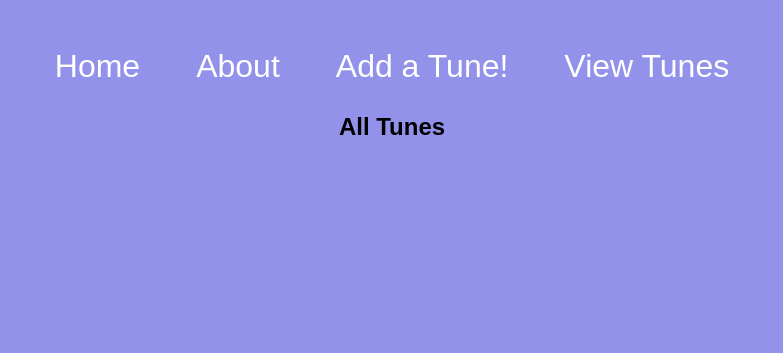
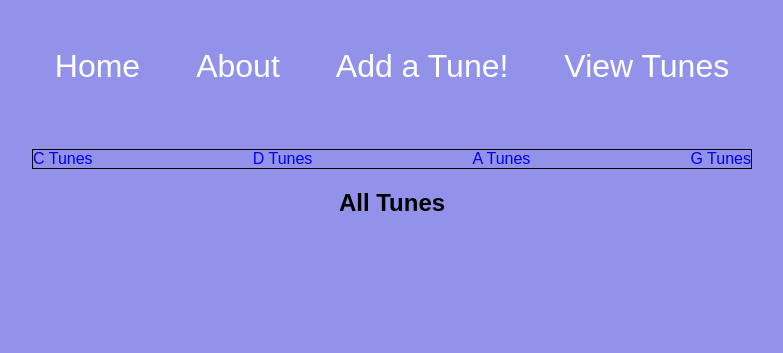
Before and after one commit to bcarpenter7/tune-collector, a Django app: page /tunes/ in a window 1280 px wide. Shown: the top 353 px of the page, without its empty margins (248-1031 px from the left). Run offline with Django 4.2, Linux system fonts and the light colour scheme; data that the repository does not hold is empty.

Commit message:
key change for index

```diff
--- a/main_app/static/css/style.css
+++ b/main_app/static/css/style.css
@@ -62,6 +62,17 @@ h2 {
 
 /* INDEX */
 
+#keyChange {
+    margin-top: 7vmin;
+    display: flex;
+    flex-direction: row;
+    border: 1px solid black;
+    justify-content: space-between;
+}
+
+#keyChange > * {
+    display: inline-flex;
+}
 a:link {
     text-decoration: none;
 }
--- a/main_app/templates/tunes/index.html
+++ b/main_app/templates/tunes/index.html
@@ -1,7 +1,12 @@
 {% extends 'base.html' %}
 {% block content %}
-
-<h2>All Tunes</h2>
+<div id="keyChange">
+  <a href="{% url 'index_c' %}">C Tunes</a>
+  <a href="{% url 'index_d' %}">D Tunes</a>
+  <a href="{% url 'index_a' %}">A Tunes</a>
+  <a href="{% url 'index_g' %}">G Tunes</a>
+</div>
+<h2>{{title}} Tunes</h2>
 {% for tune in tunes %}
 <a href="{% url 'detail' tune.id %}">
   <div class="card">
--- a/main_app/urls.py
+++ b/main_app/urls.py
@@ -6,6 +6,10 @@ urlpatterns = [
 path('', views.home, name='home'),
 path('about/', views.about, name='about'),
 path('tunes/', views.tunes_index, name='index'),
+path('tunes/d', views.tunes_index_d, name='index_d'),
+path('tunes/a', views.tunes_index_a, name='index_a'),
+path('tunes/c', views.tunes_index_c, name='index_c'),
+path('tunes/g', views.tunes_index_g, name='index_g'),
 path('tunes/<int:tune_id>/', views.tunes_detail, name='detail'),
 path('tunes/create/', views.TuneCreate.as_view(), name='tunes_create'),
 path('tunes/<int:pk>/update', views.TuneUpdate.as_view(), name='tunes_update'),
--- a/main_app/views.py
+++ b/main_app/views.py
@@ -14,7 +14,36 @@ def about(request):
 def tunes_index(request):
     tunes = Tune.objects.order_by('name')
     return render(request, 'tunes/index.html', {
-        'tunes': tunes
+        'tunes': tunes,
+        'title': 'All'
+    })
+
+def tunes_index_d(request):
+    tunes = Tune.objects.filter(key='D')
+    return render(request, 'tunes/index.html', {
+        'tunes': tunes,
+        'title': 'D'
+    })
+
+def tunes_index_a(request):
+    tunes = Tune.objects.filter(key='A')
+    return render(request, 'tunes/index.html', {
+        'tunes': tunes,
+        'title': 'A'
+    })
+
+def tunes_index_g(request):
+    tunes = Tune.objects.filter(key='G')
+    return render(request, 'tunes/index.html', {
+        'tunes': tunes,
+        'title': 'G'
+    })
+
+def tunes_index_c(request):
+    tunes = Tune.objects.filter(key='C')
+    return render(request, 'tunes/index.html', {
+        'tunes': tunes,
+        'title': 'C'
     })
 
 def tunes_detail(request, tune_id):
```
